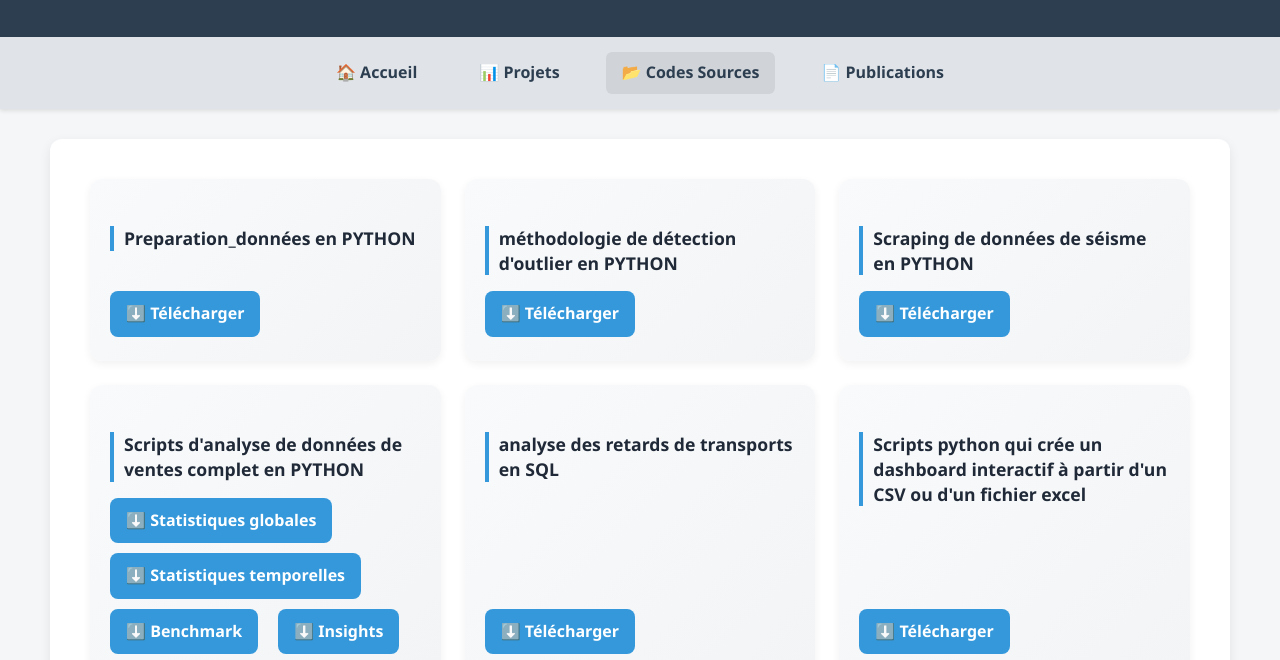
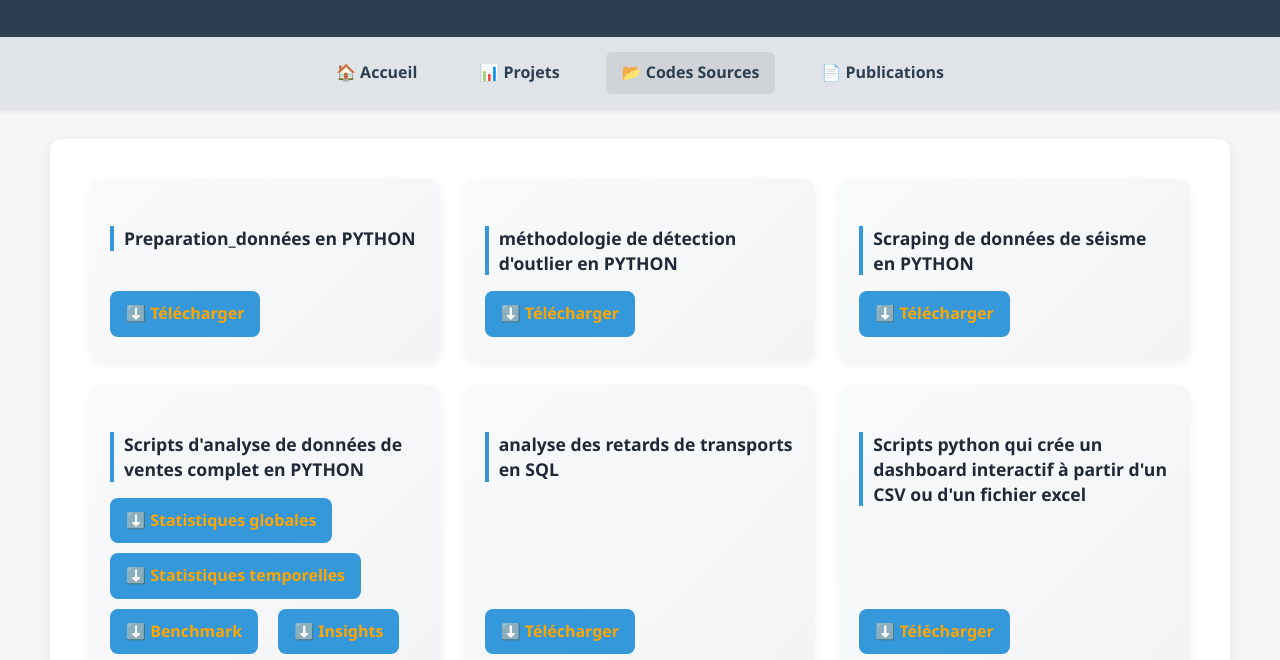
Before and after one commit to CIibra/PORTFOLIO_DATA, a plain HTML site: page codes.html in a window 1280 px wide. Shown: the part 140-800 px from the top of the page. Drawn offline with Linux system fonts and the light colour scheme.

Commit message:
style.css

```diff
--- a/style.css
+++ b/style.css
@@ -238,7 +238,7 @@ footer a:hover {
 
 .code-download {
     background: #3498db;
-    color: #ffffff;
+    color: orange;
     padding: 10px 16px;
     border-radius: 8px;
     font-weight: 600;
```
